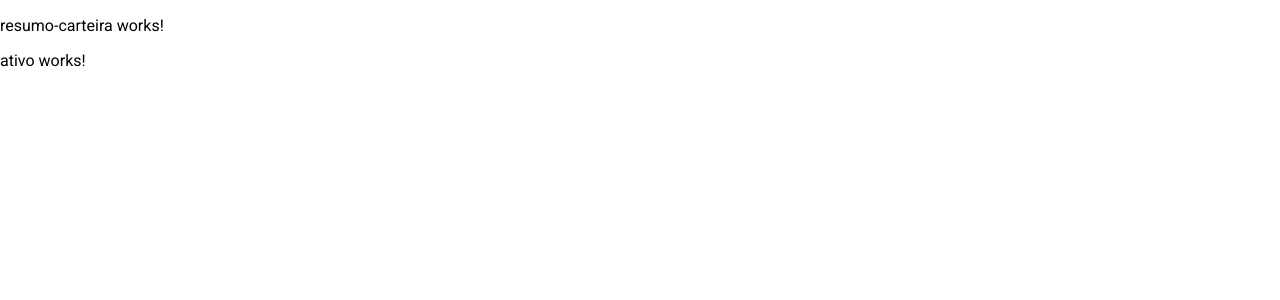
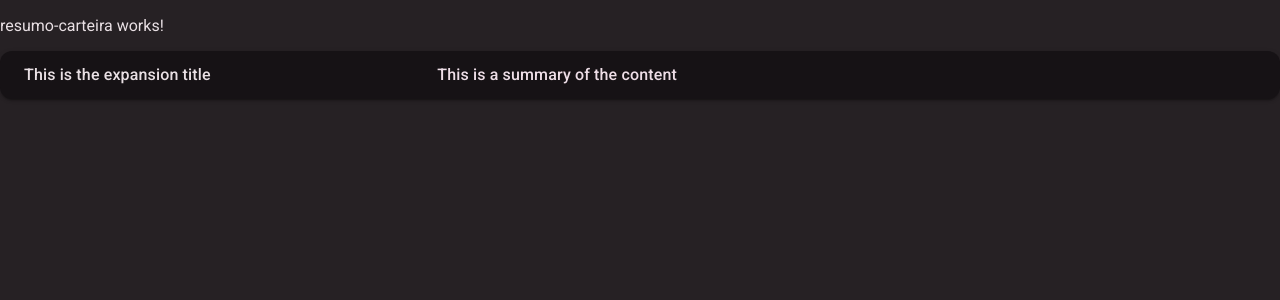
Before and after one commit to beritcarvalho/CarteiraBalanceada.Web, an Angular app in the folder CarteiraBalanceada.Web/: page / in a window 1280 px wide. Shown: the top 300 px of the page. Built offline with nearby package versions, Linux system fonts and the light colour scheme.

Commit message:
- Adicionado painel expandivel para o item ativo

```diff
--- a/CarteiraBalanceada.Web/src/app/features/features.module.ts
+++ b/CarteiraBalanceada.Web/src/app/features/features.module.ts
@@ -2,6 +2,7 @@ import { NgModule } from '@angular/core';
 import { CommonModule } from '@angular/common';
 import { ResumoCarteiraComponent } from './paginas/resumo-carteira/resumo-carteira.component';
 import { AtivoComponent } from './paginas/resumo-carteira/componentes/ativo/ativo.component';
+import { MatExpansionModule } from '@angular/material/expansion';
 
 
 @NgModule({
@@ -10,7 +11,8 @@ import { AtivoComponent } from './paginas/resumo-carteira/componentes/ativo/ativ
     AtivoComponent,
   ],
   imports: [
-    CommonModule
+    CommonModule,
+    MatExpansionModule
   ],
   exports: [
     ResumoCarteiraComponent
--- a/CarteiraBalanceada.Web/src/app/features/paginas/resumo-carteira/componentes/ativo/ativo.component.html
+++ b/CarteiraBalanceada.Web/src/app/features/paginas/resumo-carteira/componentes/ativo/ativo.component.html
@@ -1 +1,9 @@
-<p>ativo works!</p>
+<mat-accordion>
+  <mat-expansion-panel hideToggle>
+    <mat-expansion-panel-header>
+      <mat-panel-title> This is the expansion title </mat-panel-title>
+      <mat-panel-description> This is a summary of the content </mat-panel-description>
+    </mat-expansion-panel-header>
+    <p>This is the primary content of the panel.</p>
+  </mat-expansion-panel>
+</mat-accordion>
--- a/CarteiraBalanceada.Web/src/app/features/paginas/resumo-carteira/componentes/ativo/ativo.component.ts
+++ b/CarteiraBalanceada.Web/src/app/features/paginas/resumo-carteira/componentes/ativo/ativo.component.ts
@@ -1,4 +1,6 @@
-import { Component } from '@angular/core';
+import { ChangeDetectionStrategy, Component, signal } from '@angular/core';
+import { MatExpansionModule } from '@angular/material/expansion';
+
 
 @Component({
   selector: 'app-ativo',
@@ -6,5 +8,5 @@ import { Component } from '@angular/core';
   styleUrl: './ativo.component.css'
 })
 export class AtivoComponent {
-
+  readonly panelOpenState = signal(false);
 }
--- a/CarteiraBalanceada.Web/src/styles.scss
+++ b/CarteiraBalanceada.Web/src/styles.scss
@@ -1,4 +1,13 @@
 /* You can add global styles to this file, and also import other style files */
 
-html, body { height: 100%; }
+:root {
+  --mat-sidenav-content-background-color: #262124;
+  --mat-sidenav-content-text-color: #e9e0e4;
+}
+
+html, body {
+    height: 100%;
+    background-color:var(--mat-sidenav-content-background-color);
+    color:var(--mat-sidenav-content-text-color);
+}
 body { margin: 0; font-family: Roboto, "Helvetica Neue", sans-serif; }
```
